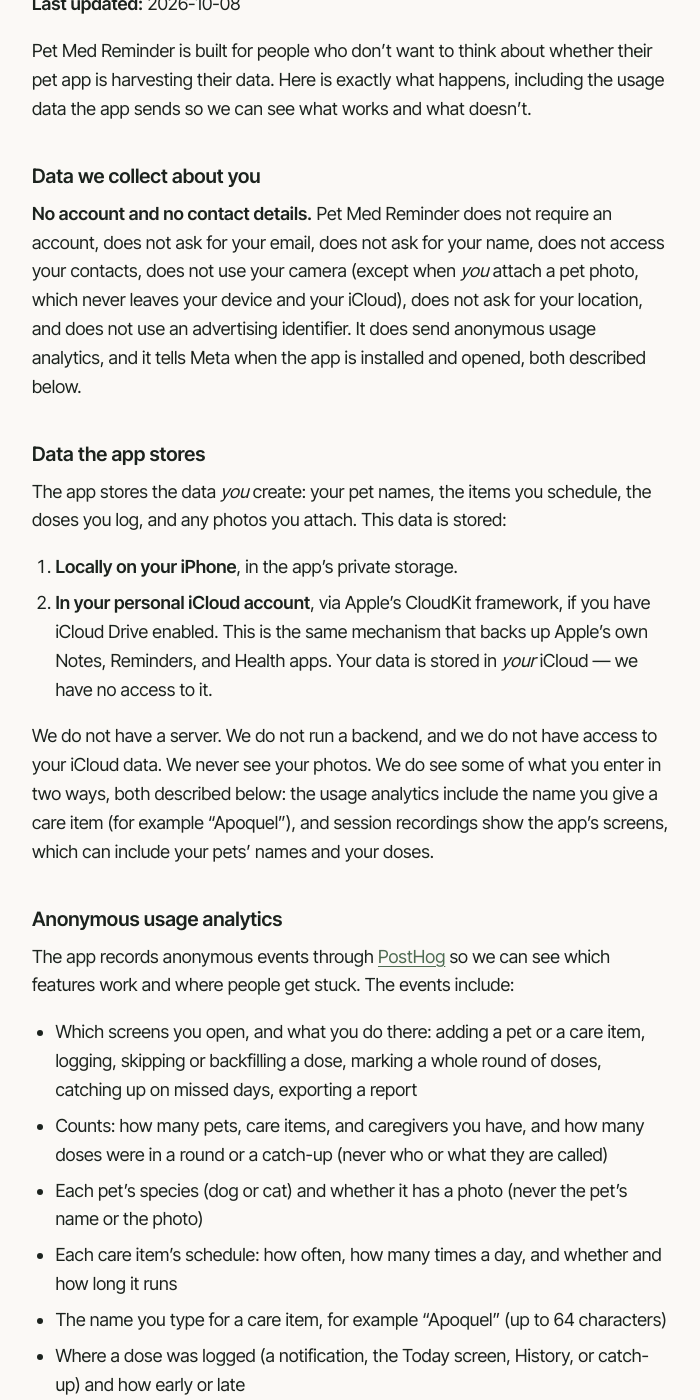
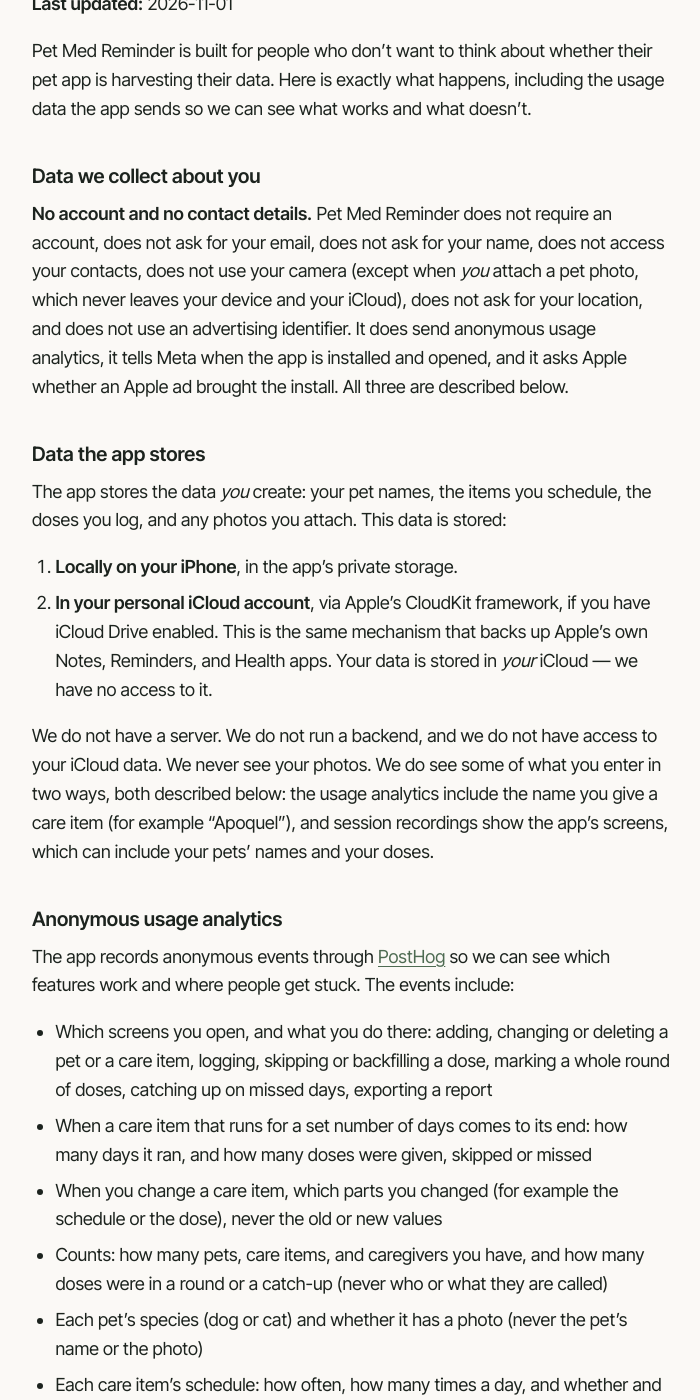
Before and after one commit to dpaola2/pet-med-reminder-ios-landing-page, a Jekyll site: the page built from privacy.md, in a window 1280 px wide and 1400 px high, scrolled down 224 px. Shown: the whole window, without its empty margins (288-988 px from the left). Built offline with Jekyll 4.4.1, drawn with Linux system fonts in a browser that asks for light colours; some of the changed text lies outside the part shown.

Commit message:
Privacy policy: Apple Ads attribution and the new usage events in app version 1.13.0
Co-Authored-By: Claude Opus 5.5 <noreply@anthropic.com>

```diff
--- a/privacy.md
+++ b/privacy.md
@@ -6,13 +6,13 @@ permalink: /privacy/
 
 ## Privacy Policy
 
-**Last updated:** 2026-10-08
+**Last updated:** 2026-11-01
 
 Pet Med Reminder is built for people who don't want to think about whether their pet app is harvesting their data. Here is exactly what happens, including the usage data the app sends so we can see what works and what doesn't.
 
 ### Data we collect about you
 
-**No account and no contact details.** Pet Med Reminder does not require an account, does not ask for your email, does not ask for your name, does not access your contacts, does not use your camera (except when *you* attach a pet photo, which never leaves your device and your iCloud), does not ask for your location, and does not use an advertising identifier. It does send anonymous usage analytics, and it tells Meta when the app is installed and opened, both described below.
+**No account and no contact details.** Pet Med Reminder does not require an account, does not ask for your email, does not ask for your name, does not access your contacts, does not use your camera (except when *you* attach a pet photo, which never leaves your device and your iCloud), does not ask for your location, and does not use an advertising identifier. It does send anonymous usage analytics, it tells Meta when the app is installed and opened, and it asks Apple whether an Apple ad brought the install. All three are described below.
 
 ### Data the app stores
 
@@ -27,17 +27,20 @@ We do not have a server. We do not run a backend, and we do not have access to y
 
 The app records anonymous events through [PostHog](https://posthog.com) so we can see which features work and where people get stuck. The events include:
 
-- Which screens you open, and what you do there: adding a pet or a care item, logging, skipping or backfilling a dose, marking a whole round of doses, catching up on missed days, exporting a report
+- Which screens you open, and what you do there: adding, changing or deleting a pet or a care item, logging, skipping or backfilling a dose, marking a whole round of doses, catching up on missed days, exporting a report
+- When a care item that runs for a set number of days comes to its end: how many days it ran, and how many doses were given, skipped or missed
+- When you change a care item, which parts you changed (for example the schedule or the dose), never the old or new values
 - Counts: how many pets, care items, and caregivers you have, and how many doses were in a round or a catch-up (never who or what they are called)
 - Each pet's species (dog or cat) and whether it has a photo (never the pet's name or the photo)
 - Each care item's schedule: how often, how many times a day, and whether and how long it runs
 - The name you type for a care item, for example "Apoquel" (up to 64 characters)
 - Where a dose was logged (a notification, the Today screen, History, or catch-up) and how early or late
-- Whether notifications are turned on, and what you do with a reminder: mark it given, skip it, snooze it, open the app from it, or dismiss it
+- Whether notifications are turned on, where the app asked (after your first care item, in Settings, or from the reminder banner), and what you do with a reminder: mark it given, skip it, snooze it, open the app from it, or dismiss it
 - How far ahead your reminders are scheduled, and how long it has been since you last opened the app
 - Repeated quick taps in one spot, which usually mean something isn't working
 - Your device model, iOS version, app version, language, region setting, and time zone
 - A timestamp, and a random ID the app creates when it is installed, so events from the same install can be grouped
+- A random ID for each pet and each care item, so events about the same medicine can be grouped. The ID is a random number, never the pet's name
 
 PostHog also receives the IP address of each request and uses it to estimate an approximate location (city, region, and country).
 
@@ -70,6 +73,12 @@ Apple also sends Meta an install report through SKAdNetwork, Apple's ad measurem
 
 Meta does not receive your pets, your care items, your doses, your photos, or anything else you enter in the app. It does not receive your name, your email, your Apple ID, or your device's advertising identifier: the app never reads it. The app never asks for permission to track you. Without that permission, iOS blocks the parts of Meta's SDK that track, and Meta says it uses such events only through privacy-preserving methods (its "Aggregated Event Measurement") to measure ads. Meta handles this data under [its own privacy policy](https://www.facebook.com/privacy/policy/).
 
+### Apple Ads
+
+Starting with version 1.13.0, the first time the app opens after it is installed, it asks Apple whether the install came from an ad on the App Store (Apple Ads, formerly Apple Search Ads). It uses Apple's AdServices framework: the app gets a token from iOS and sends it to Apple, and Apple answers yes or no. If the answer is yes, Apple adds ID numbers for the ad's campaign, ad group, keyword and ad, the country or region, and how the ad was shown. The app sends that answer to PostHog with the usage analytics described above, so we can see which search words bring people who use the app.
+
+The token contains no identifier for you, and the app does not read your device's advertising identifier. Nothing you enter in the app goes to Apple for this. Apple handles its side under [its own privacy policy](https://www.apple.com/legal/privacy/).
+
 ### Crash reports
 
 If the app crashes, Apple's TestFlight or App Store Connect may automatically send us a crash report. These reports are anonymous and contain only information about *what* went wrong (stack trace, device model, iOS version) — not who you are or what was in your data.
@@ -86,6 +95,8 @@ If we change this policy, we will update the date above and post the new version
 
 *October 6, 2026:* added the Meta section. Version 1.12.1 is the first version that sends anything to Meta.
 
+*November 1, 2026:* added the Apple Ads section and the new usage events in version 1.13.0: a random ID for each pet and care item, changes and deletes, the end of a set-length care item, and where the app asked for notifications.
+
 ### Contact
 
 For questions about this policy or how the app handles your data: **dpaola2@gmail.com**.
```
